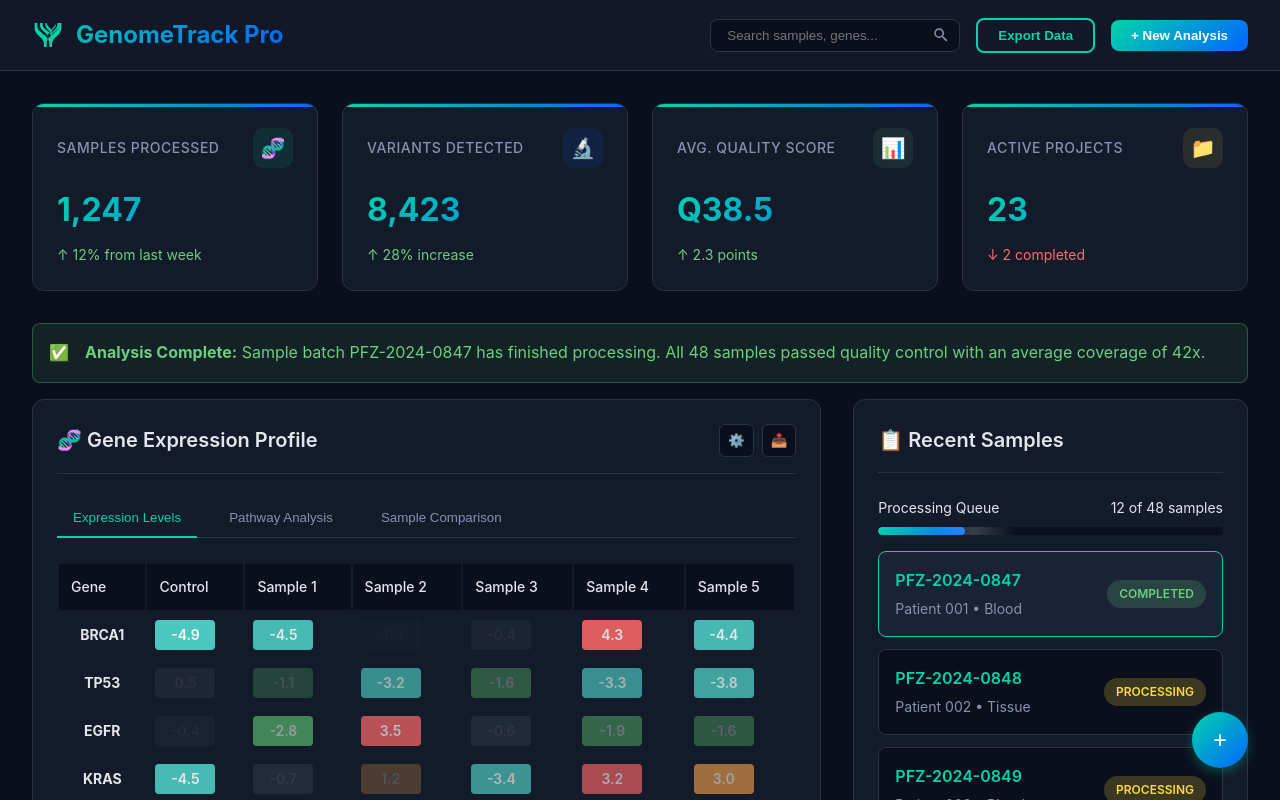
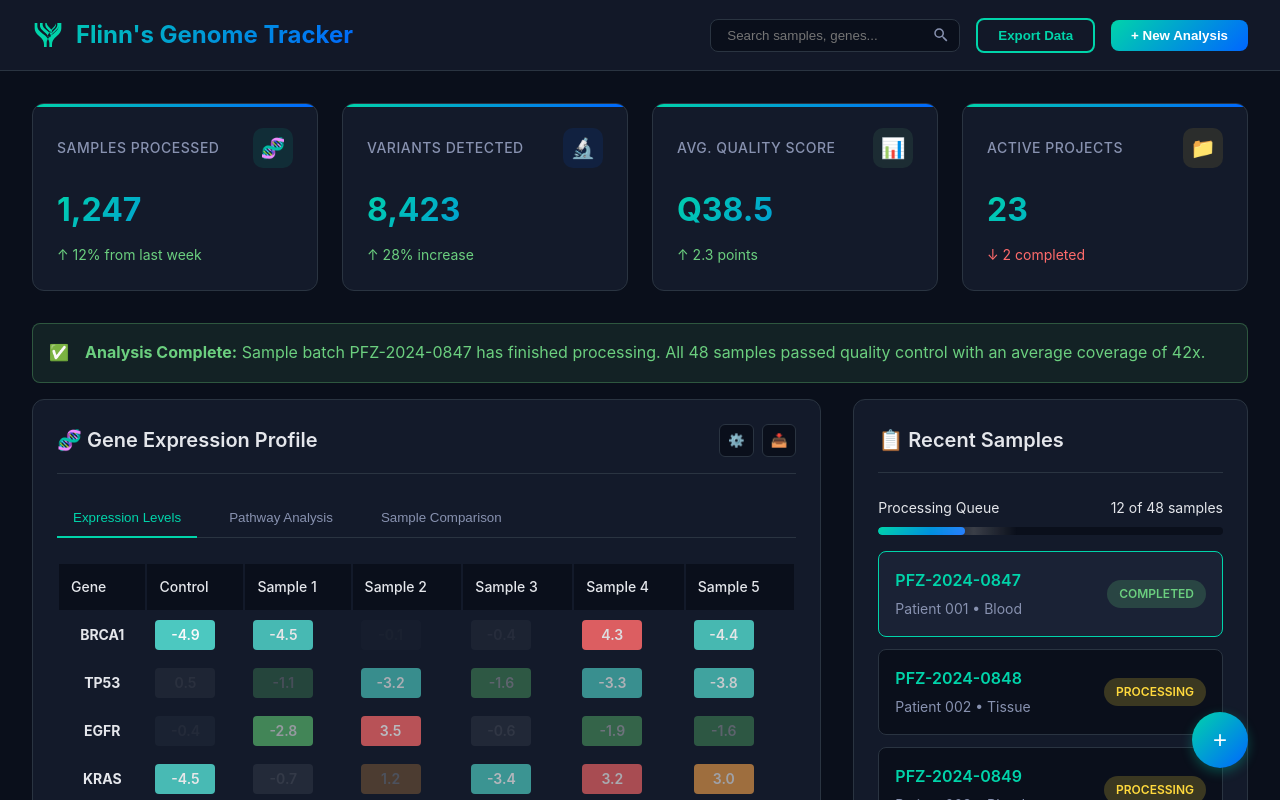
Before and after one commit to flinngevans/lab-data, a plain HTML site: page index.html in a window 1280 px wide. Shown: the top 800 px of the page. Drawn offline with nearby package versions, Linux system fonts and the light colour scheme.

Commit message:
Update index.html

```diff
--- a/index.html
+++ b/index.html
@@ -3,7 +3,7 @@
 <head>
     <meta charset="UTF-8">
     <meta name="viewport" content="width=device-width, initial-scale=1.0">
-    <title>GenomeTrack Pro | Advanced Genetics Lab Dashboard</title>
+    <title>Flinn's Genome Tracker | Advanced Genetics Lab Dashboard</title>
     <style>
         * {
             margin: 0;
@@ -801,7 +801,7 @@
                 <svg viewBox="0 0 24 24" fill="currentColor">
                     <path d="M2,3L2,7C2,9 3,11 5.5,13C8,15 9,17 9,19L9,21L11,21L13,21L13,18C13,15.5 11,13 8,11C5,9 4,7 4,5.5L4,3L2,3M6,3L6,5.5C6,6.5 7,8 9,9.5C11,11 12,12.5 12.97,14.32L14.32,12.97C14,11.5 13,10 11,8.5C9,7 8,5.5 8,4.5L8,3L6,3M10,3L10,4.5C10,5.5 10.5,6.5 11.5,7.5C12.64,8.64 13.47,9.54 14.07,10.36L15.36,9.07C14.66,7.96 13.65,6.94 12.5,5.79C11.5,4.79 11,3.9 11,3L10,3M18,3C18,3.9 17.5,4.79 16.5,5.79C15.35,6.94 14.34,7.96 13.64,9.07L14.93,10.36C15.53,9.54 16.36,8.64 17.5,7.5C18.5,6.5 19,5.5 19,4.5L19,3L18,3M20,3L20,5.5C20,6.5 19,8 17,9.5C15,11 14,12.5 13.03,14.32L11.68,12.97C12,11.5 13,10 15,8.5C17,7 18,5.5 18,4.5L18,3L20,3M22,3L22,7C22,9 21,11 18.5,13C16,15 15,17 15,19L15,21L13,21L11,21L11,18C11,15.5 13,13 16,11C19,9 20,7 20,5.5L20,3L22,3Z"/>
                 </svg>
-                GenomeTrack Pro
+                Flinn's Genome Tracker
             </div>
             <div class="header-controls">
                 <div class="search-bar">
```
